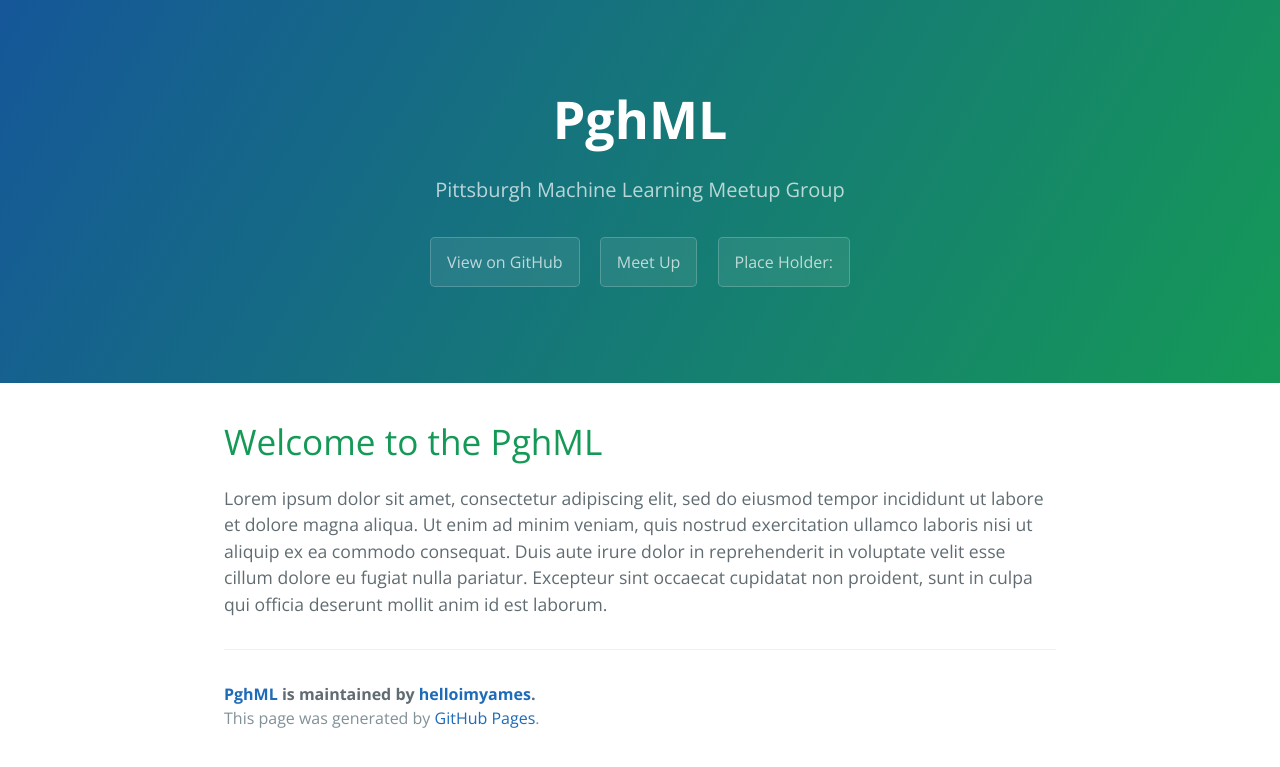
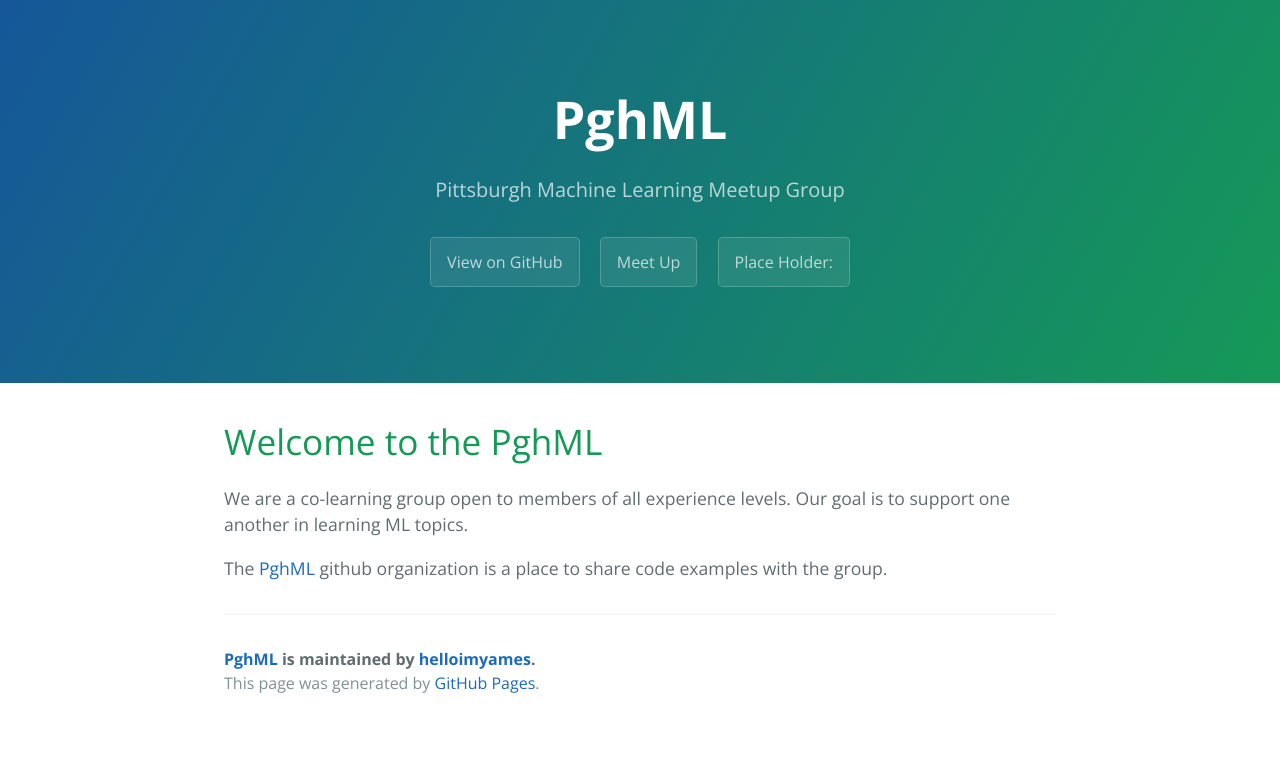
Before and after one commit to helloimyames/pghml-test, a Jekyll site: the page built from index.html, in a window 1280 px wide. Shown: the top 767 px of the page. Built offline with Jekyll 4.4.1, drawn with Linux system fonts in a browser that asks for light colours; the list of posts is cut into pages by our own code.

Commit message:
Update index.html
updated description

```diff
--- a/index.html
+++ b/index.html
@@ -5,11 +5,9 @@
 
 <div id="home">
   <h1>Welcome to the PghML</h1>
-  <p>Lorem ipsum dolor sit amet, consectetur adipiscing elit,
-    sed do eiusmod tempor incididunt ut labore et dolore magna aliqua.
-    Ut enim ad minim veniam, quis nostrud exercitation ullamco laboris
-    nisi ut aliquip ex ea commodo consequat. Duis aute irure dolor in
-    reprehenderit in voluptate velit esse cillum dolore eu fugiat nulla
-    pariatur. Excepteur sint occaecat cupidatat non proident, sunt
-    in culpa qui officia deserunt mollit anim id est laborum.</p>
+  <p>We are a co-learning group open to members of all experience levels.
+    Our goal is to support one another in learning ML topics.</p>
+  <p>The <a href="https://github.com/Pittsburgh-Machine-Learners/PghML">PghML</a>
+    github organization is a place to share code examples with the group.</p>
+
 </div>
```
